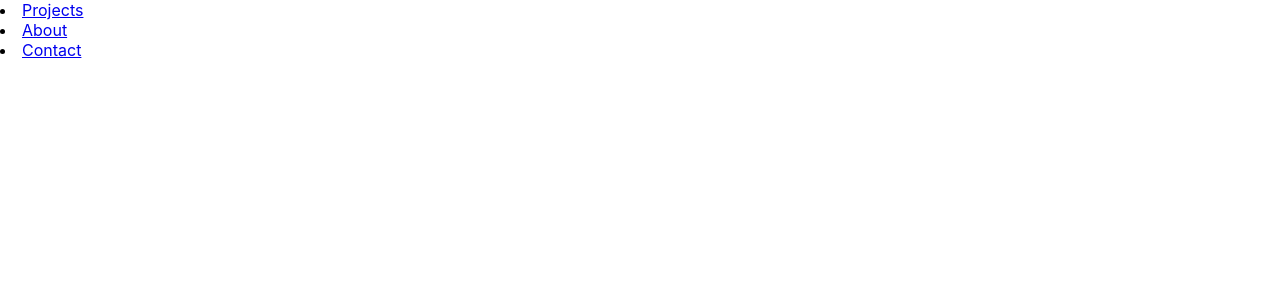
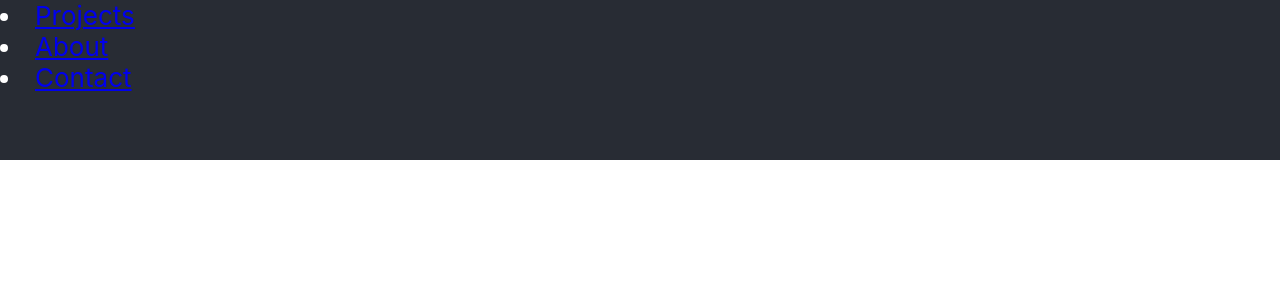
Before and after one commit to sahildev98/first_react_project, a React (Create React App) app in the folder react-lessons/: page / in a window 1280 px wide. Shown: the top 300 px of the page. Built offline with nearby package versions, Linux system fonts and the light colour scheme.

Commit message:
added class to nav element and replaced app header with nav class

```diff
--- a/react-lessons/src/navbar.js
+++ b/react-lessons/src/navbar.js
@@ -1,5 +1,5 @@
 export default function Navbar(){
-    return <nav>
+    return <nav className="nav">
           <li><a href='Projects.html'>Projects</a></li>
           <li><a href='about.html'>About</a></li>
           <li><a href='Projects.html'>Contact</a></li>
--- a/react-lessons/src/style.css
+++ b/react-lessons/src/style.css
@@ -16,9 +16,9 @@ code {
     monospace;
 }
 
-.App-header {
+.nav {
   background-color: #282c34;
-  min-height: 100vh;
+  min-height: 20vh;
   font-size: calc(10px + 2vmin);
   color: white;
 }
```
